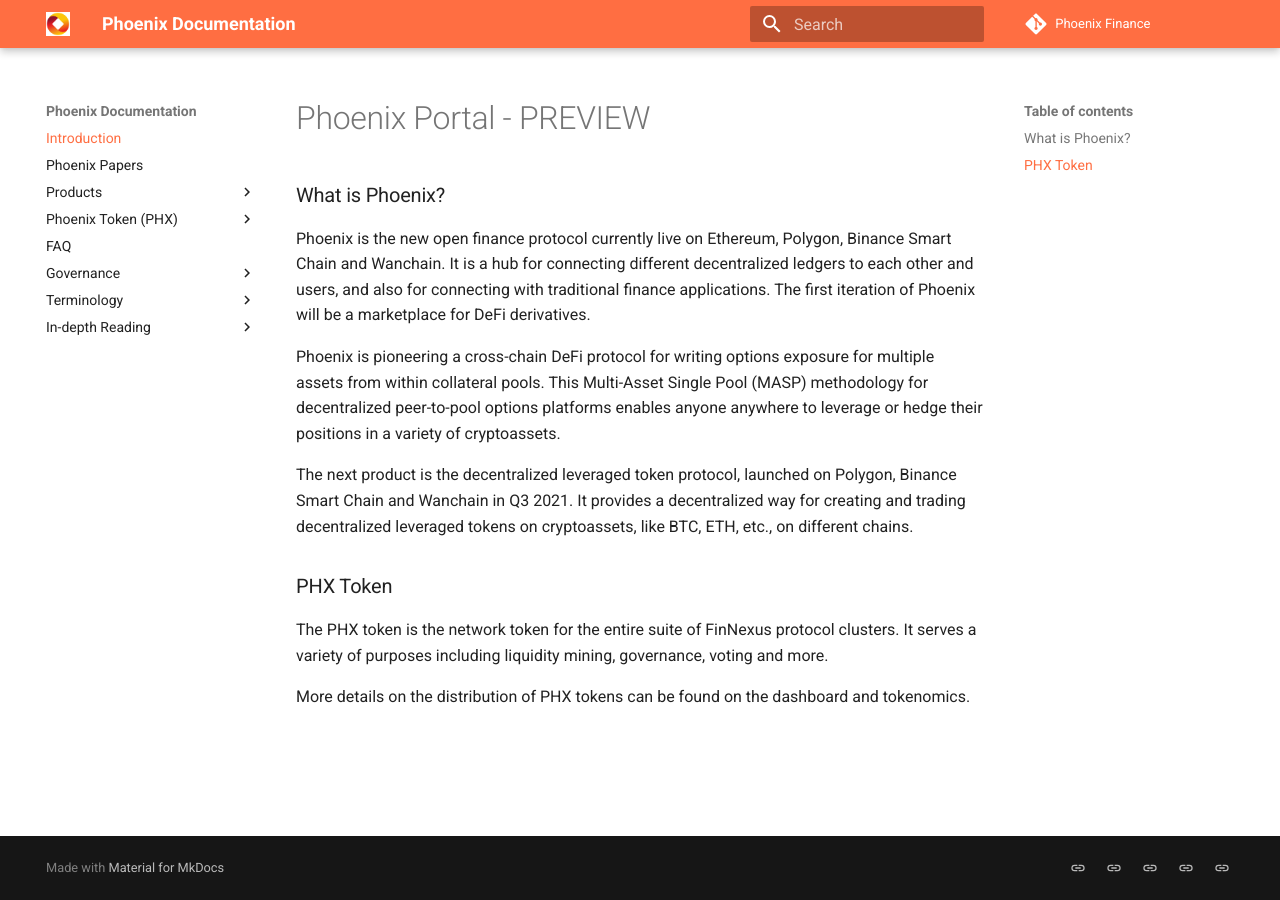
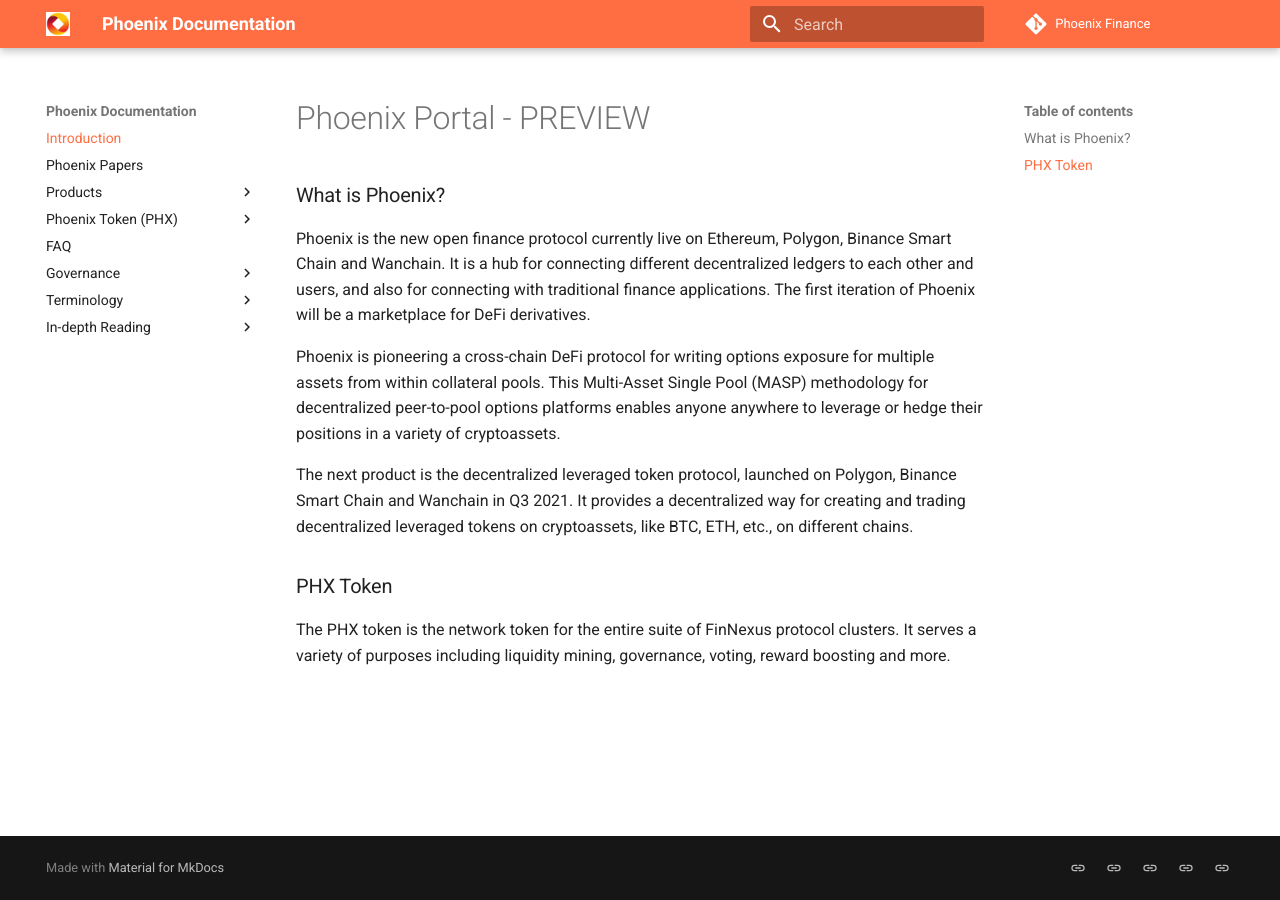
Before and after one commit to Phoenix-Finance/Phoenix-Documentation, an MkDocs documentation site: the page built from content/index.md, in a window 1280 px wide. Built offline with MkDocs 1.6.1 and Material for MkDocs 9.7.7, drawn with Linux system fonts in a browser that asks for light colours.

Commit message:
Update index.md

```diff
--- a/content/index.md
+++ b/content/index.md
@@ -10,6 +10,4 @@ The next product  is the decentralized leveraged token protocol, launched on Pol
 
 ### PHX Token
 
-The PHX token is the network token for the entire suite of FinNexus protocol clusters. It serves a variety of purposes including liquidity mining, governance, voting and more.
-
-More details on the distribution of PHX tokens can be found on the dashboard and tokenomics.
+The PHX token is the network token for the entire suite of FinNexus protocol clusters. It serves a variety of purposes including liquidity mining, governance, voting, reward boosting and more.
```
